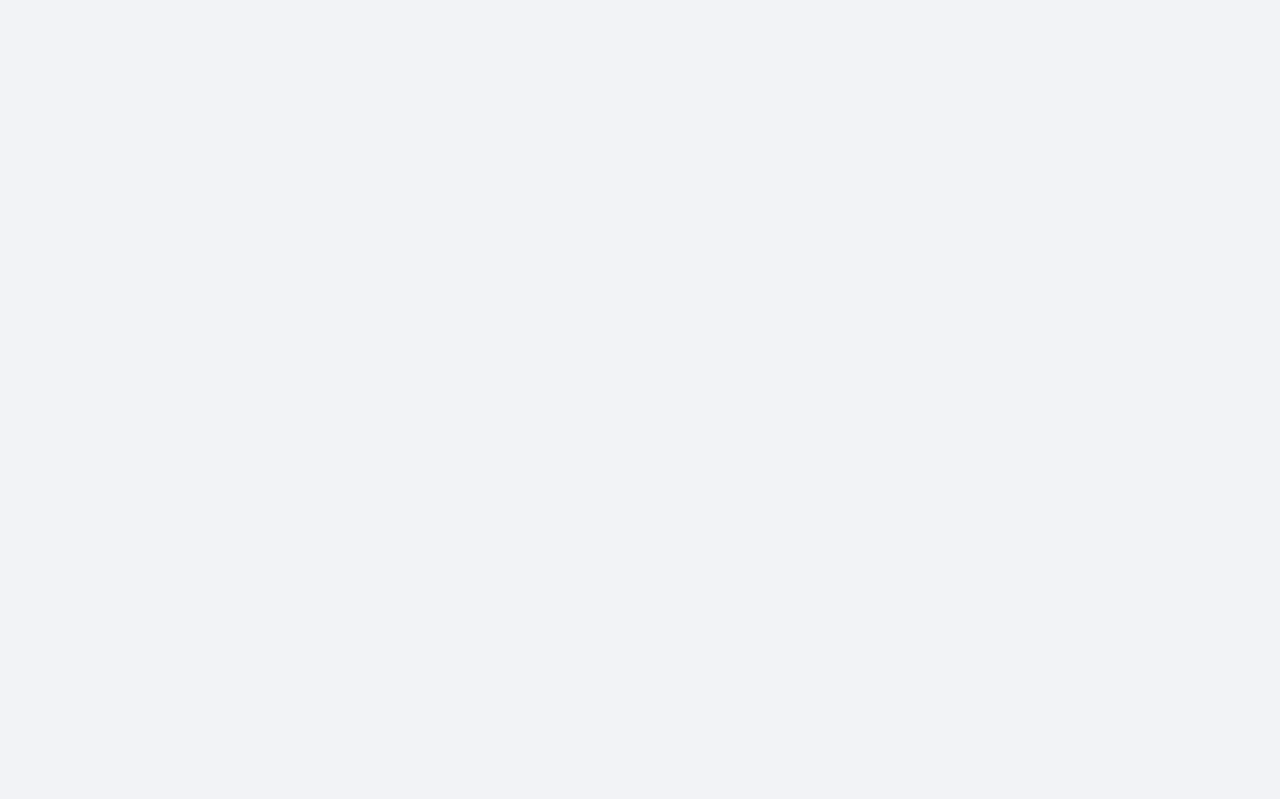
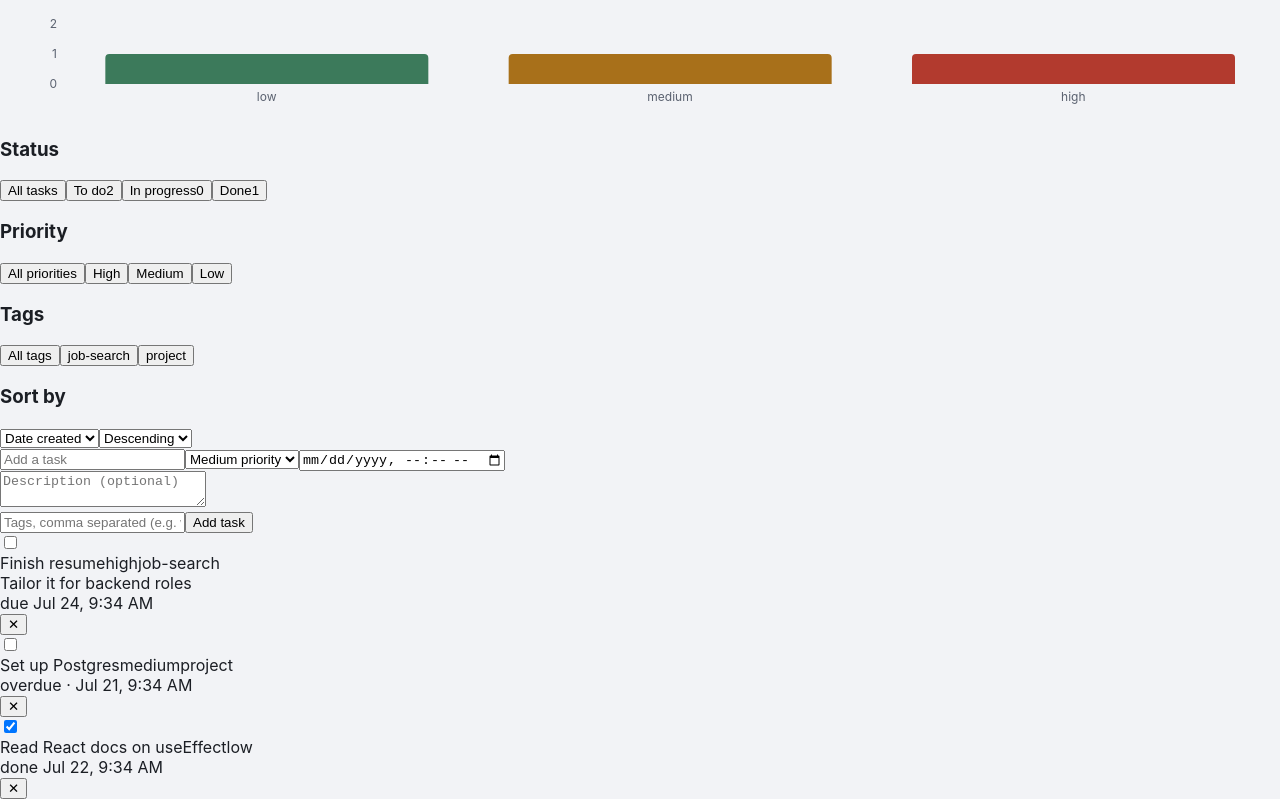
Before and after one commit to haroldlaw/task_planner, a React app in the folder frontend/: page / in a window 1280 px wide. Shown: the part 590-1389 px from the top of the page. Before the commit the page ends 800 px from the top, so only its background shows below. Built offline with nearby package versions, Linux system fonts and the light colour scheme; the HTML template or start-up script is replaced by a standard one.

Commit message:
preview dashboard with mock data

```diff
--- a/frontend/src/App.jsx
+++ b/frontend/src/App.jsx
@@ -1,22 +1,158 @@
-import { useState, useEffect, useCallback } from "react";
+import { useState, useMemo } from "react";
 import { useAuth } from "./context/AuthContext";
-import { api } from "./api";
 import Login from "./components/Login";
 import Register from "./components/Register";
+import TaskForm from "./components/TaskForm";
+import TaskList from "./components/TaskList";
+import FilterBar from "./components/FilterBar";
+import StatsView from "./components/StatsView";
 
-function App() {
+const SEED_TASKS = [
+  {
+    id: 1,
+    title: "Finish resume",
+    description: "Tailor it for backend roles",
+    due_date: new Date(Date.now() + 2 * 86400000).toISOString(),
+    priority: "high",
+    status: "todo",
+    created_at: new Date().toISOString(),
+    completed_at: null,
+    tags: [{ id: 1, name: "job-search" }],
+  },
+  {
+    id: 2,
+    title: "Set up Postgres",
+    description: null,
+    due_date: new Date(Date.now() - 86400000).toISOString(), // overdue on purpose
+    priority: "medium",
+    status: "todo",
+    created_at: new Date().toISOString(),
+    completed_at: null,
+    tags: [{ id: 2, name: "project" }],
+  },
+  {
+    id: 3,
+    title: "Read React docs on useEffect",
+    description: null,
+    due_date: null,
+    priority: "low",
+    status: "done",
+    created_at: new Date().toISOString(),
+    completed_at: new Date().toISOString(),
+    tags: [],
+  },
+];
+
+const SEED_TAGS = [
+  { id: 1, name: "job-search" },
+  { id: 2, name: "project" },
+];
+
+export default function App() {
   const { user, loading: authLoading, logout } = useAuth();
   const [authView, setAuthView] = useState("login");
 
+  const [tasks, setTasks] = useState(SEED_TASKS);
+  const [tags, setTags] = useState(SEED_TAGS);
+  const [filters, setFilters] = useState({
+    status: undefined,
+    priority: undefined,
+    tag_id: undefined,
+    sort_by: "created_at",
+    order: "desc",
+  });
+
+  // MOCK VERSION: filtering/sorting happens client-side with useMemo,
+  // instead of sending query params to api.listTasks().
+  const filteredTasks = useMemo(() => {
+    let result = [...tasks];
+    if (filters.status) result = result.filter((t) => t.status === filters.status);
+    if (filters.priority) result = result.filter((t) => t.priority === filters.priority);
+    if (filters.tag_id) result = result.filter((t) => t.tags.some((tag) => tag.id === filters.tag_id));
+
+    result.sort((a, b) => {
+      const field = filters.sort_by;
+      let av = a[field];
+      let bv = b[field];
+      if (field === "priority") {
+        const order = { low: 0, medium: 1, high: 2 };
+        av = order[av];
+        bv = order[bv];
+      }
+      if (av < bv) return filters.order === "asc" ? -1 : 1;
+      if (av > bv) return filters.order === "asc" ? 1 : -1;
+      return 0;
+    });
+    return result;
+  }, [tasks, filters]);
+
+  // MOCK VERSION: stats computed locally instead of fetched from /stats.
+  const stats = useMemo(() => {
+    const total = tasks.length;
+    const now = new Date();
+    const weekAgo = new Date(now - 7 * 86400000);
+
+    const completedThisWeek = tasks.filter(
+      (t) => t.completed_at && new Date(t.completed_at) >= weekAgo
+    ).length;
+    const overdue = tasks.filter(
+      (t) => t.due_date && new Date(t.due_date) < now && t.status !== "done"
+    ).length;
+    const done = tasks.filter((t) => t.status === "done").length;
+    const completionRate = total ? Math.round((done / total) * 1000) / 10 : 0;
+
+    const statusBreakdown = { todo: 0, in_progress: 0, done: 0 };
+    const priorityBreakdown = { low: 0, medium: 0, high: 0 };
+    tasks.forEach((t) => {
+      statusBreakdown[t.status]++;
+      priorityBreakdown[t.priority]++;
+    });
+
+    return {
+      total_tasks: total,
+      completed_this_week: completedThisWeek,
+      overdue_count: overdue,
+      completion_rate: completionRate,
+      status_breakdown: statusBreakdown,
+      priority_breakdown: priorityBreakdown,
+    };
+  }, [tasks]);
+
+  function handleTaskCreated(newTask) {
+    setTasks((prev) => [newTask, ...prev]);
+  }
+
+  function handleTagsChanged(newTags) {
+    setTags((prev) => [...prev, ...newTags]);
+  }
+
+  function handleToggle(task) {
+    setTasks((prev) =>
+      prev.map((t) =>
+        t.id === task.id
+          ? {
+              ...t,
+              status: t.status === "done" ? "todo" : "done",
+              completed_at: t.status === "done" ? null : new Date().toISOString(),
+            }
+          : t
+      )
+    );
+  }
+
+  function handleDelete(task) {
+    setTasks((prev) => prev.filter((t) => t.id !== task.id));
+  }
+
   if (authLoading) return null;
 
-  if (!user) {
+  /*if (!user) {
     return authView === "login" ? (
       <Login onSwitch={() => setAuthView("register")} />
     ) : (
       <Register onSwitch={() => setAuthView("login")} />
     );
-  }
+  }*/
 
   return (
     <div className="app-shell">
@@ -26,16 +162,27 @@ function App() {
           Ledger
         </h1>
         <div className="user-bar">
-          <span>{user.username}</span>
+          <span>{user?.username || "harold"}</span>
           <button className="link-button" onClick={logout}>
             Sign out
           </button>
         </div>
       </header>
 
-      <p>Logged in! Dashboard components go here next.</p>
+      <StatsView stats={stats} />
+
+      <div className="main-grid">
+        <FilterBar
+          filters={filters}
+          setFilters={setFilters}
+          tags={tags}
+          taskCountByStatus={stats.status_breakdown}
+        />
+        <div>
+          <TaskForm tags={tags} onTagsChanged={handleTagsChanged} onCreated={handleTaskCreated} />
+          <TaskList tasks={filteredTasks} onToggle={handleToggle} onDelete={handleDelete} loading={false} />
+        </div>
+      </div>
     </div>
   );
 }
-
-export default App;
```
